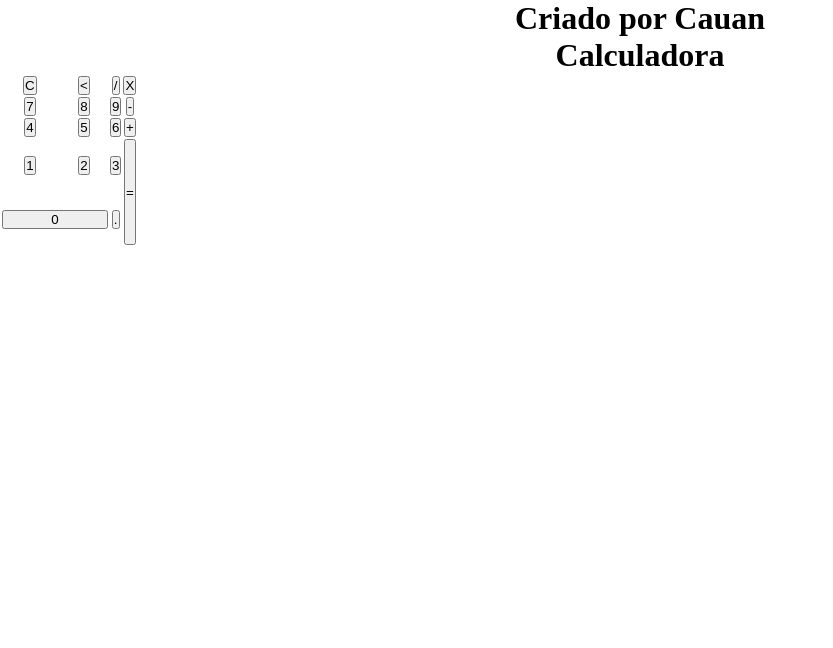
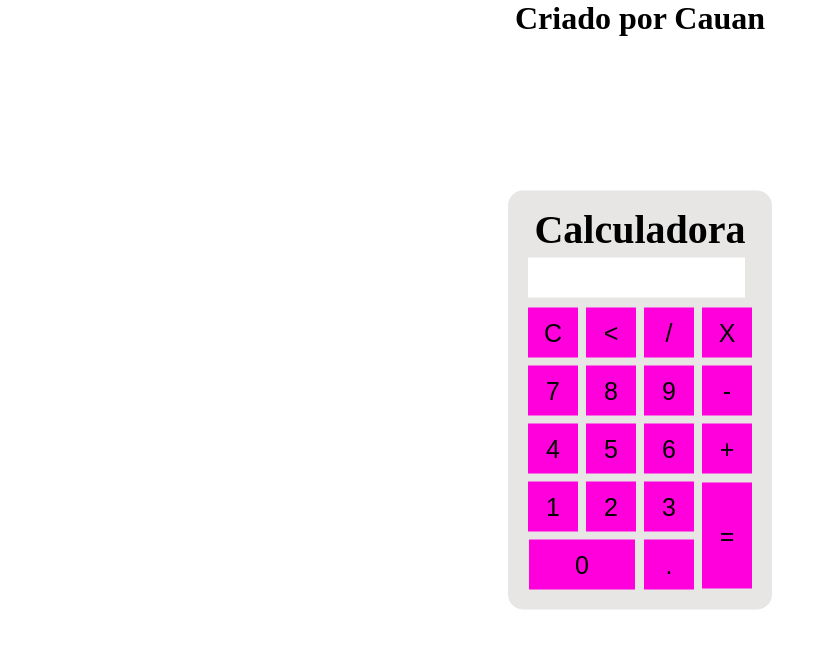
Before and after one commit to CAUAN090/calculadora, a plain HTML site: page index.html in a window 1280 px wide. Shown: the whole page, without its empty margins (0-833 px from the left). Drawn offline with Linux system fonts and the light colour scheme.

Commit message:
Add files via upload

```diff
--- a/index.html
+++ b/index.html
@@ -68,10 +68,11 @@
                 {
                     document.getElementById(resultado).innerHTML=eval(resultado);
                 }
-                else (resultado)
+                else {
 
                   document.getElementById(resultado).innerHTML= "nada para Calcular"
                  }
+                }
 
             </script>
 
--- a/styles.css
+++ b/styles.css
@@ -1,12 +1,45 @@
 *{
-    margin :0;
-    padding :0;
+    margin:0;
+    padding:0;
+}
+.fundo{
+    background-image: linear-gradient(45 deg, rgb(119, 119, 119),rgb(0, 0, 0));
+    height: 100vh;
+    color: rgb(0, 0, 0);
+    font-family: 'Times New Roman', Times, serif;
+    text-align: center;
+}
+.Calculadora{
+position: absolute;
+background-color: rgba(222, 219, 219, 0.7);
+top: 50%;
+left: 50%;
+transform: translate(-50%,-50%);
+border-radius: 15px;
+padding: 15px;
+font-size: 20px;
+}
+.botao{
+    width: 50px;
+    height: 50px;
+    margin: 3px;
+    font-size: 25px;
+    cursor: pointer;
+    background-color: rgb(255, 0, 221);
+    border: none;
+    color: black;
+}
 
+.botao:hover{
+    background-color: black;
+    color:white
 }
-.fundo {
-    background-image:gradient(45deg,grey, black);
-    height:100vh;
-    color:black;
-    font-family:'Times New Roman', Times, serif;
-    text-align:center;
+#resultado{
+    background-color: white;
+    width: 207px;
+    height: 30px;
+    margin: 5px;
+    color: black;
+    text-align: right;
+    padding: 5px;
 }
```
